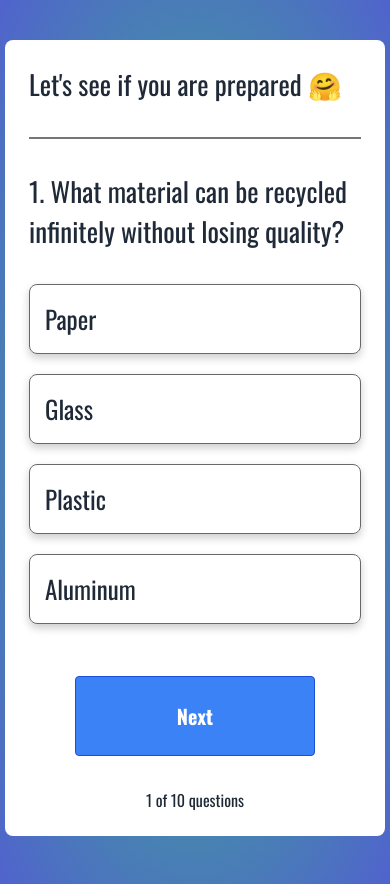
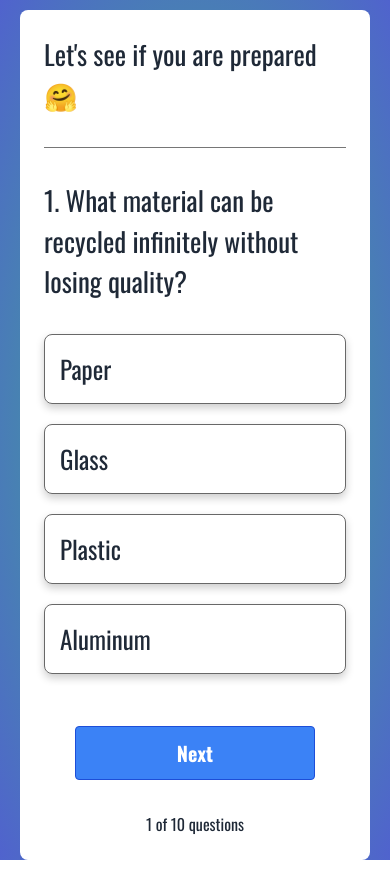
Before and after one commit to gabrielvaloriani/Quiz-webapp, a React (Create React App) app: page /Quiz in a window 390 px wide. After the commit the page ends 860 px from the top, so only its background shows below. Built offline with nearby package versions, Linux system fonts and the light colour scheme.

Commit message:
Changed width ans height in mobile version

```diff
--- a/src/App.tsx
+++ b/src/App.tsx
@@ -1,14 +1,14 @@
 import React from 'react'
+import { BrowserRouter as Router, Route, Routes } from 'react-router-dom';
 import Quiz from './components/Quiz/Quiz'
-import { BrowserRouter as Router, Route, Routes } from 'react-router-dom';
 import Home from "./components/Home/Home"
 
 const App = () => {
   return (
     <Router>
       <Routes>
-        <Route path='/' element={<Home />}/>
-        <Route path='/Quiz' element={<Quiz/>} />
+        <Route path='/' element={<Home />}></Route>
+        <Route path='/Quiz' element={<Quiz/>}></Route>
 
       </Routes>
 
--- a/src/components/Home/Home.css
+++ b/src/components/Home/Home.css
@@ -5,7 +5,8 @@
 
 @media (max-width: 600px) {
   .content-container  {
-    margin: 0 20px;
+    width: 350px;
+    height: 850px;
   }
   .image {
     width: max-content;
--- a/src/components/Quiz/Quiz.css
+++ b/src/components/Quiz/Quiz.css
@@ -61,8 +61,9 @@
 
 @media (max-width: 600px) {
   .container {
-    width: 380px;
-    margin-top: 40px;
+    width: 350px;
+    height: 850px;
+    margin-top: 10px;
   }
 
 
```
